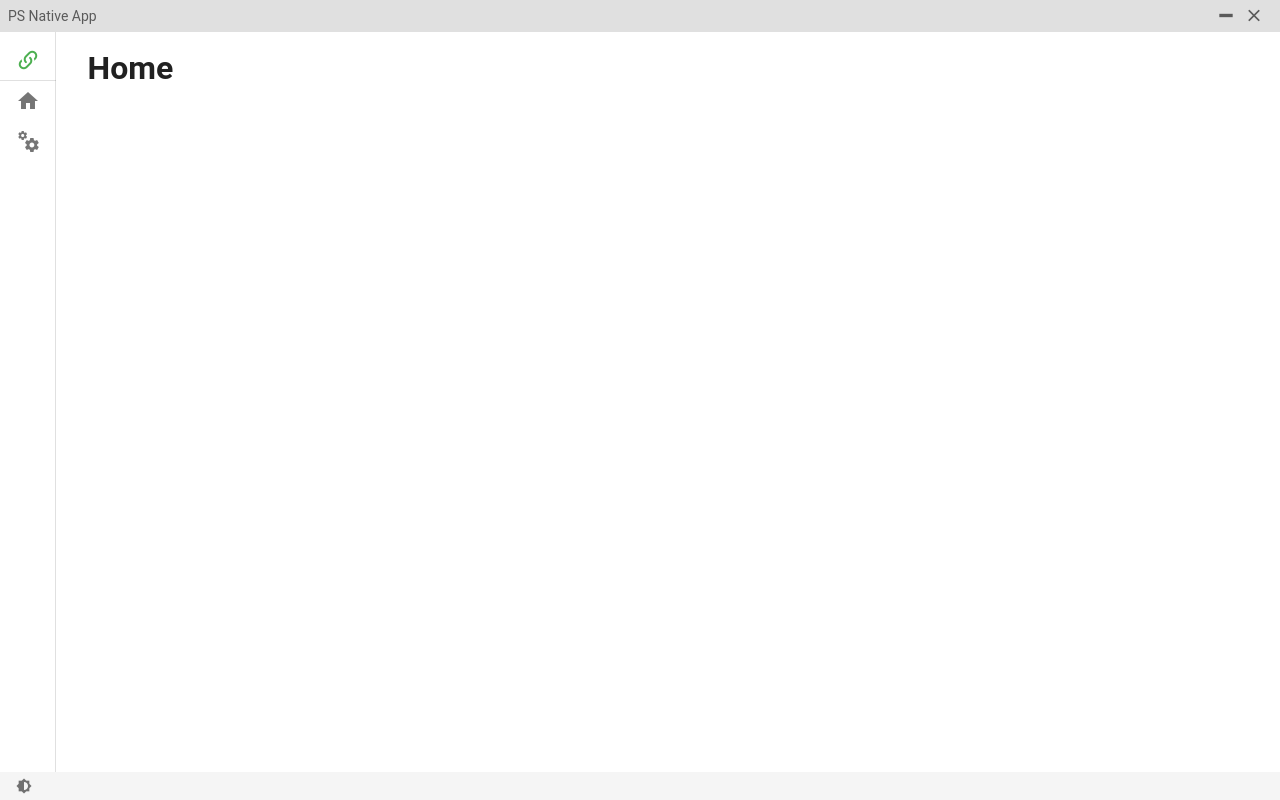
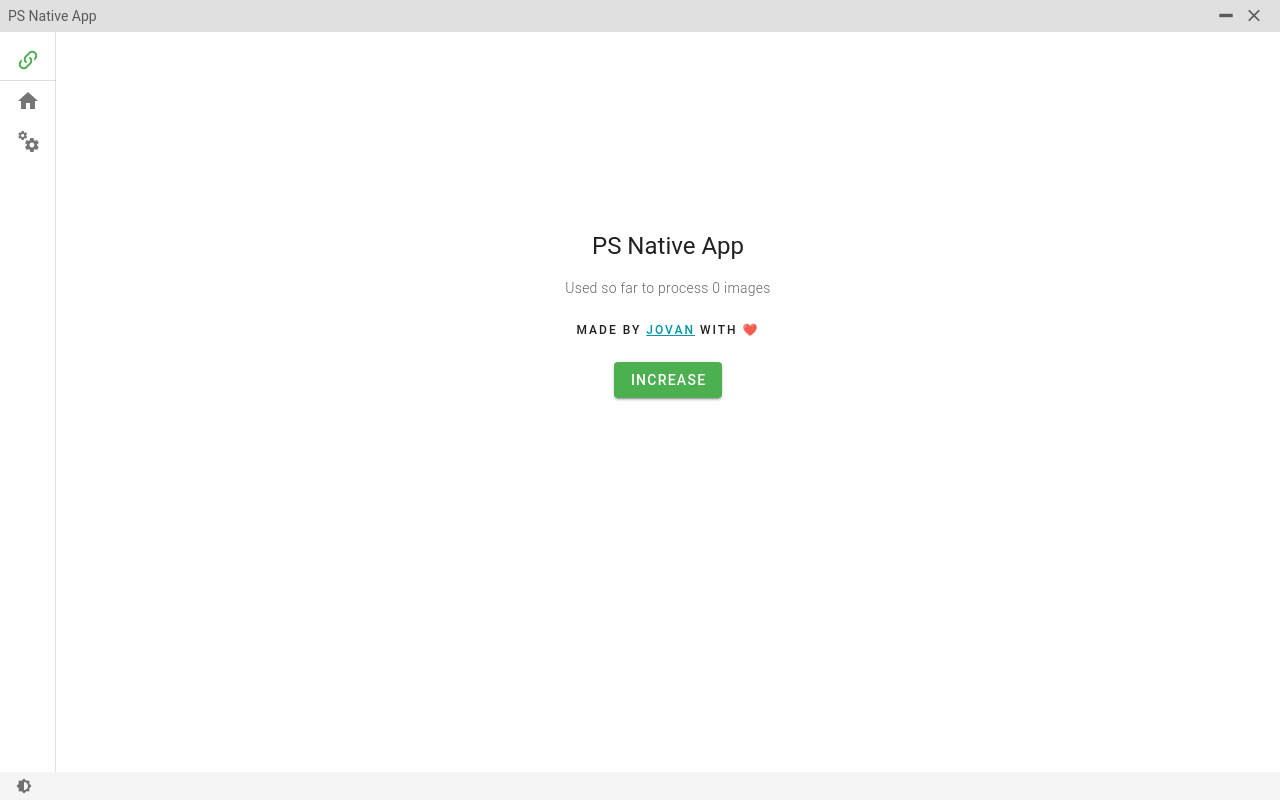
Before and after one commit to JovaanB/js-ps-app, a Vue app: page / in a window 1280 px wide. Built offline with nearby package versions, Linux system fonts and the light colour scheme; a small style sheet from the web is missing.

Commit message:
Store first implementation

```diff
--- a/src/App.vue
+++ b/src/App.vue
@@ -36,6 +36,13 @@
     //
   }),
 
+  created() {
+    this.$store.dispatch(
+      "storeProcessedImages",
+      localStorage.processedImages || 0
+    );
+  },
+
   methods: {}
 };
 </script>
--- a/src/store/index.js
+++ b/src/store/index.js
@@ -1,15 +1,34 @@
-import Vue from 'vue'
-import Vuex from 'vuex'
+import Vue from "vue";
+import Vuex from "vuex";
 
-Vue.use(Vuex)
+Vue.use(Vuex);
 
 export default new Vuex.Store({
   state: {
+    processedImages: 0,
+  },
+  getters: {
+    processedImages(state) {
+      return state.processedImages;
+    },
   },
   mutations: {
+    incrementProcessedImages(state) {
+      state.processedImages++;
+    },
+    saveProcessedImages(state, payload) {
+      if (payload) {
+        state.processedImages = payload;
+        localStorage.processedImages = payload;
+      } else {
+        localStorage.processedImages = state.processedImages;
+      }
+    },
   },
   actions: {
+    storeProcessedImages(context, payload) {
+      context.commit("saveProcessedImages", payload);
+    },
   },
-  modules: {
-  }
-})
+  modules: {},
+});
--- a/src/views/Home.vue
+++ b/src/views/Home.vue
@@ -1,5 +1,41 @@
 <template>
-  <div>
-    <h1>Home</h1>
-  </div>
+  <v-container fluid fill-height>
+    <v-row>
+      <v-col align="center">
+        <v-img src="@/assets/AppIcon.png" max-width="150"></v-img>
+      </v-col>
+    </v-row>
+    <v-row>
+      <v-col class="text-center">
+        <p class="headline">PS Native App</p>
+        <p
+          class="body-2 text--secondary font-weight-light"
+        >Used so far to process {{ processedImages }} images</p>
+        <p class="overline">
+          Made by
+          <a href="mailto:bienvenujovan@gmail.com" class="cyan--text text--darken-2">Jovan</a> with ❤️
+        </p>
+        <v-btn color="success" @click="oneMore">Increase</v-btn>
+      </v-col>
+    </v-row>
+  </v-container>
 </template>
+
+<script>
+export default {
+  computed: {
+    processedImages() {
+      return this.$store.getters.processedImages;
+    }
+  },
+  methods: {
+    oneMore() {
+      this.$store.commit("incrementProcessedImages");
+      this.$store.dispatch("storeProcessedImages");
+    }
+  }
+};
+</script>
+
+<style>
+</style>
```
Also changed, not shown: src/assets/AppIcon.png (added).
